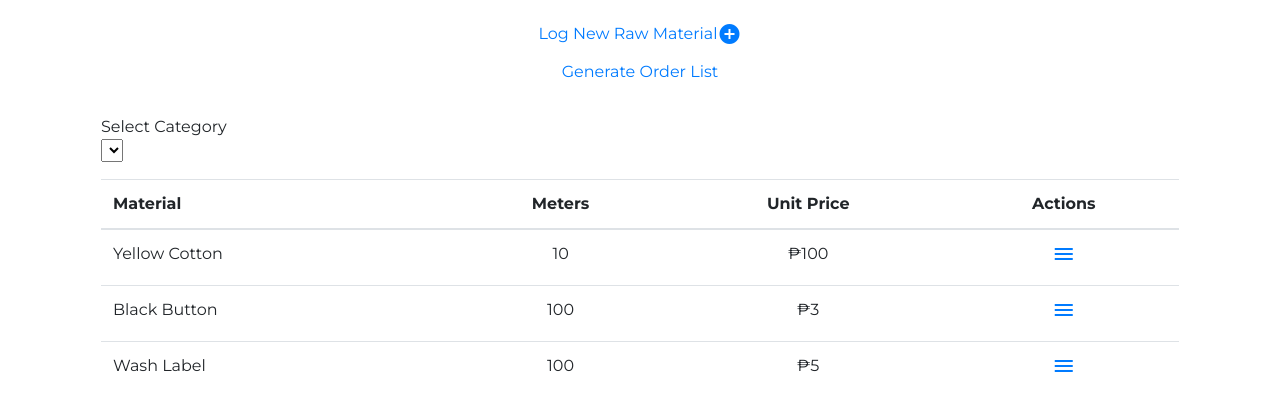
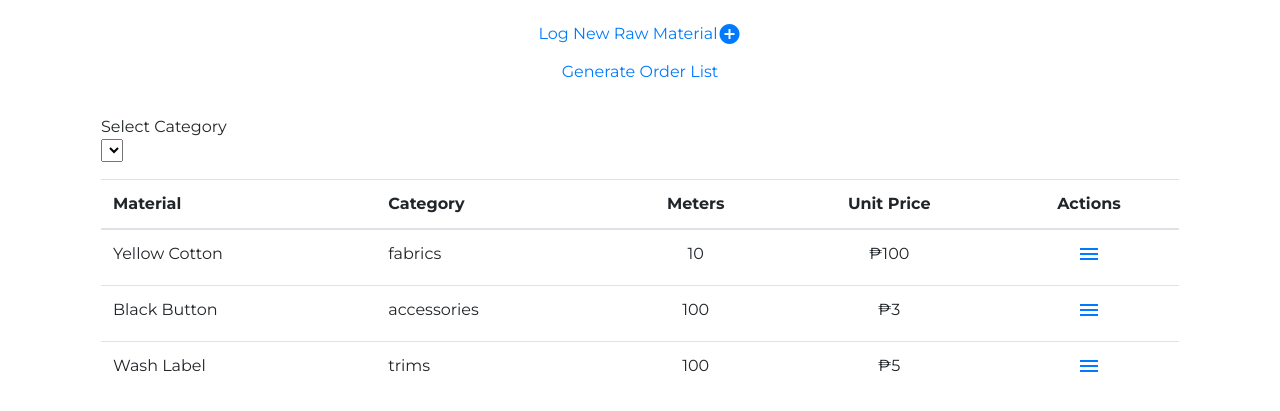
Before and after one commit to ndrch18/Rajac-Solutions, a Django app: template TwoChic/system_app/templates/system_app/prodman_matinv.html in a window 1280 px wide. Shown: the part 176-587 px from the top of the page. Run offline with Django 5.2, Linux system fonts and the light colour scheme; the template is opened without the code that fills it: values that come from a table or form of the project are taken from there, others are empty; data comes from the database, SQL or seed files in the repository; both versions use the stored data as it was after the commit; some libraries are stand-ins or nearby versions.

Commit message:
added material category to the table

```diff
--- a/TwoChic/system_app/templates/system_app/prodman_matinv.html
+++ b/TwoChic/system_app/templates/system_app/prodman_matinv.html
@@ -76,6 +76,7 @@
         <thead>
           <tr>
             <th>Material</th>
+            <th>Category</th>
             <th class="text-center">Meters</th>
             <th class="text-center">Unit Price</th>
             <th class="text-center">Actions</th>
@@ -85,6 +86,7 @@
           {% for m in materials %}
             <tr>
               <td>{{ m.material_name }}</td>
+              <td>{{ m.material_category}}</td>
               <td class="text-center">{{ m.material_quantity }}</td>
               <td class="text-center">₱{{ m.material_unitprice|floatformat:0 }}</td>
               <td class="text-center">
--- a/TwoChic/system_app/views.py
+++ b/TwoChic/system_app/views.py
@@ -71,7 +71,7 @@ def prodman_matinv(request):
 
     # GET filters
     q = (request.GET.get('q') or "").strip()
-    category = (request.GET.get('category') or "fabrics").strip()
+    category = (request.GET.get('category') or "all")
 
     qs = RawMaterial.objects.all()
 
```
Also changed, not shown: TwoChic/db.sqlite3.
